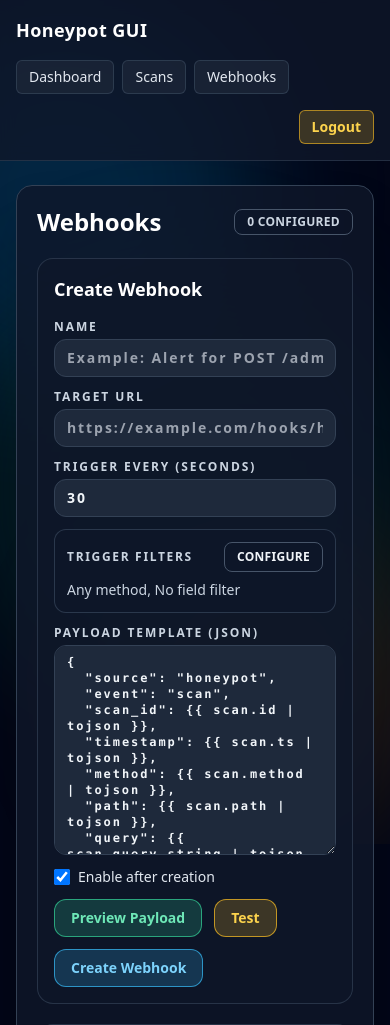
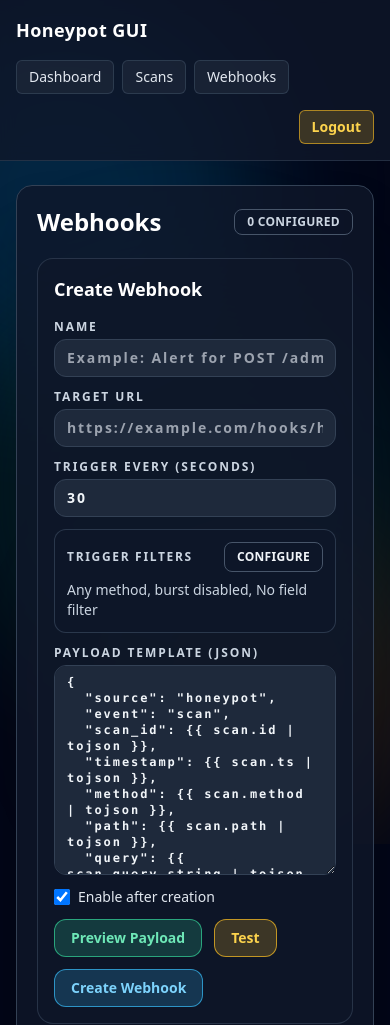
Before and after one commit to maede97/honeypot, a FastAPI app: template honeypot-gui/app/templates/webhooks.html in a window 390 px wide. Shown: the top 1025 px of the page. Run offline with FastAPI, Linux system fonts and the light colour scheme; the template is opened without the code that fills it, so the values that code supplies are empty; parts of the project's set-up code (start-up, migrations or seed data) failed here and were passed over; some libraries are stand-ins or nearby versions.

Commit message:
trigger on burst

```diff
--- a/honeypot-gui/app/main.py
+++ b/honeypot-gui/app/main.py
@@ -101,12 +101,30 @@ def _verify_password(submitted_password: str) -> bool:
 def _normalize_webhook_filter(
     filter_method: str,
     body_size_gt_zero: str,
+    burst_packets: str,
+    burst_window_seconds: str,
     filter_field: str,
     filter_operator: str,
     filter_value: str,
-) -> tuple[str, bool, str, str, str]:
+) -> tuple[str, bool, int, int, str, str, str]:
     normalized_method = filter_method.strip().upper()
     normalized_body_size = body_size_gt_zero.strip().lower() == "on"
+
+    burst_packets_text = burst_packets.strip()
+    burst_window_text = burst_window_seconds.strip()
+    try:
+        normalized_burst_packets = int(burst_packets_text) if burst_packets_text else 0
+        normalized_burst_window = int(burst_window_text) if burst_window_text else 0
+    except ValueError as exc:
+        raise HTTPException(status_code=400, detail="Burst filters must be integer values") from exc
+
+    if normalized_burst_packets < 0 or normalized_burst_window < 0:
+        raise HTTPException(status_code=400, detail="Burst filters must be non-negative")
+
+    burst_enabled = normalized_burst_packets > 0 or normalized_burst_window > 0
+    if burst_enabled and (normalized_burst_packets < 1 or normalized_burst_window < 1):
+        raise HTTPException(status_code=400, detail="Burst filter requires packets >= 1 and window >= 1")
+
     normalized_field = filter_field.strip()
     normalized_operator = filter_operator.strip().lower()
     normalized_value = filter_value.strip()
@@ -121,9 +139,25 @@ def _normalize_webhook_filter(
         raise HTTPException(status_code=400, detail="Unsupported filter operator")
 
     if not normalized_field:
-        return normalized_method, normalized_body_size, "", normalized_operator, ""
+        return (
+            normalized_method,
+            normalized_body_size,
+            normalized_burst_packets,
+            normalized_burst_window,
+            "",
+            normalized_operator,
+            "",
+        )
 
-    return normalized_method, normalized_body_size, normalized_field, normalized_operator, normalized_value
+    return (
+        normalized_method,
+        normalized_body_size,
+        normalized_burst_packets,
+        normalized_burst_window,
+        normalized_field,
+        normalized_operator,
+        normalized_value,
+    )
 
 
 def _validate_webhook_interval(interval_seconds: int) -> int:
@@ -279,6 +313,8 @@ async def webhooks_page(request: Request, msg: str = Query(default="")):
         webhook.id: _db.list_matching_scans(
             method_filter=webhook.filter_method,
             body_size_gt_zero=webhook.body_size_gt_zero,
+            burst_packets=webhook.burst_packets,
+            burst_window_seconds=webhook.burst_window_seconds,
             field_filter=webhook.filter_field,
             operator_filter=webhook.filter_operator,
             value_filter=webhook.filter_value,
@@ -310,6 +346,8 @@ async def webhooks_create(
     interval_seconds: int = Form(...),
     filter_method: str = Form(default=""),
     body_size_gt_zero: str = Form(default="off"),
+    burst_packets: str = Form(default="0"),
+    burst_window_seconds: str = Form(default="0"),
     filter_field: str = Form(default=""),
     filter_operator: str = Form(default="equals"),
     filter_value: str = Form(default=""),
@@ -320,9 +358,11 @@ async def webhooks_create(
 
     interval_clean = _validate_webhook_interval(interval_seconds)
     payload_clean = _validate_webhook_payload_template(payload_template)
-    method_clean, body_size_clean, field_clean, operator_clean, value_clean = _normalize_webhook_filter(
+    method_clean, body_size_clean, burst_packets_clean, burst_window_clean, field_clean, operator_clean, value_clean = _normalize_webhook_filter(
         filter_method,
         body_size_gt_zero,
+        burst_packets,
+        burst_window_seconds,
         filter_field,
         filter_operator,
         filter_value,
@@ -335,6 +375,8 @@ async def webhooks_create(
         interval_seconds=interval_clean,
         filter_method=method_clean,
         body_size_gt_zero=body_size_clean,
+        burst_packets=burst_packets_clean,
+        burst_window_seconds=burst_window_clean,
         filter_field=field_clean,
         filter_operator=operator_clean,
         filter_value=value_clean,
@@ -352,6 +394,8 @@ async def webhooks_test(
     target_url: str = Form(...),
     filter_method: str = Form(default=""),
     body_size_gt_zero: str = Form(default="off"),
+    burst_packets: str = Form(default="0"),
+    burst_window_seconds: str = Form(default="0"),
     filter_field: str = Form(default=""),
     filter_operator: str = Form(default="equals"),
     filter_value: str = Form(default=""),
@@ -360,9 +404,11 @@ async def webhooks_test(
     _ = request
 
     payload_clean = _validate_webhook_payload_template(payload_template)
-    method_clean, body_size_clean, field_clean, operator_clean, value_clean = _normalize_webhook_filter(
+    method_clean, body_size_clean, burst_packets_clean, burst_window_clean, field_clean, operator_clean, value_clean = _normalize_webhook_filter(
         filter_method,
         body_size_gt_zero,
+        burst_packets,
+        burst_window_seconds,
         filter_field,
         filter_operator,
         filter_value,
@@ -374,6 +420,8 @@ async def webhooks_test(
         payload_template=payload_clean,
         filter_method=method_clean,
         body_size_gt_zero=body_size_clean,
+        burst_packets=burst_packets_clean,
+        burst_window_seconds=burst_window_clean,
         filter_field=field_clean,
         filter_operator=operator_clean,
         filter_value=value_clean,
@@ -389,6 +437,8 @@ async def webhooks_preview(
     name: str = Form(...),
     filter_method: str = Form(default=""),
     body_size_gt_zero: str = Form(default="off"),
+    burst_packets: str = Form(default="0"),
+    burst_window_seconds: str = Form(default="0"),
     filter_field: str = Form(default=""),
     filter_operator: str = Form(default="equals"),
     filter_value: str = Form(default=""),
@@ -397,9 +447,11 @@ async def webhooks_preview(
     _ = request
 
     payload_clean = _validate_webhook_payload_template(payload_template)
-    method_clean, body_size_clean, field_clean, operator_clean, value_clean = _normalize_webhook_filter(
+    method_clean, body_size_clean, burst_packets_clean, burst_window_clean, field_clean, operator_clean, value_clean = _normalize_webhook_filter(
         filter_method,
         body_size_gt_zero,
+        burst_packets,
+        burst_window_seconds,
         filter_field,
         filter_operator,
         filter_value,
@@ -410,6 +462,8 @@ async def webhooks_preview(
         payload_template=payload_clean,
         filter_method=method_clean,
         body_size_gt_zero=body_size_clean,
+        burst_packets=burst_packets_clean,
+        burst_window_seconds=burst_window_clean,
         filter_field=field_clean,
         filter_operator=operator_clean,
         filter_value=value_clean,
@@ -436,6 +490,8 @@ async def webhook_edit_page(request: Request, webhook_id: int):
             "preview_rows": _db.list_matching_scans(
                 method_filter=webhook.filter_method,
                 body_size_gt_zero=webhook.body_size_gt_zero,
+                burst_packets=webhook.burst_packets,
+                burst_window_seconds=webhook.burst_window_seconds,
                 field_filter=webhook.filter_field,
                 operator_filter=webhook.filter_operator,
                 value_filter=webhook.filter_value,
@@ -455,6 +511,8 @@ async def webhook_edit_submit(
     interval_seconds: int = Form(...),
     filter_method: str = Form(default=""),
     body_size_gt_zero: str = Form(default="off"),
+    burst_packets: str = Form(default="0"),
+    burst_window_seconds: str = Form(default="0"),
     filter_field: str = Form(default=""),
     filter_operator: str = Form(default="equals"),
     filter_value: str = Form(default=""),
@@ -465,9 +523,11 @@ async def webhook_edit_submit(
 
     interval_clean = _validate_webhook_interval(interval_seconds)
     payload_clean = _validate_webhook_payload_template(payload_template)
-    method_clean, body_size_clean, field_clean, operator_clean, value_clean = _normalize_webhook_filter(
+    method_clean, body_size_clean, burst_packets_clean, burst_window_clean, field_clean, operator_clean, value_clean = _normalize_webhook_filter(
         filter_method,
         body_size_gt_zero,
+        burst_packets,
+        burst_window_seconds,
         filter_field,
         filter_operator,
         filter_value,
@@ -481,6 +541,8 @@ async def webhook_edit_submit(
         interval_seconds=interval_clean,
         filter_method=method_clean,
         body_size_gt_zero=body_size_clean,
+        burst_packets=burst_packets_clean,
+        burst_window_seconds=burst_window_clean,
         filter_field=field_clean,
         filter_operator=operator_clean,
         filter_value=value_clean,
--- a/honeypot-gui/app/templates/webhooks.html
+++ b/honeypot-gui/app/templates/webhooks.html
@@ -53,6 +53,8 @@
 
         <input type="hidden" name="filter_method" value="" data-create-filter-method />
         <input type="hidden" name="body_size_gt_zero" value="off" data-create-filter-body-size />
+        <input type="hidden" name="burst_packets" value="0" data-create-filter-burst-packets />
+        <input type="hidden" name="burst_window_seconds" value="0" data-create-filter-burst-window />
         <input type="hidden" name="filter_field" value="" data-create-filter-field />
         <input type="hidden" name="filter_operator" value="equals" data-create-filter-operator />
         <input type="hidden" name="filter_value" value="" data-create-filter-value />
@@ -68,7 +70,7 @@
               Configure
             </button>
           </div>
-          <p data-create-filter-summary class="mt-2 text-sm text-slate-300">Any method, no field filter, body size unrestricted.</p>
+          <p data-create-filter-summary class="mt-2 text-sm text-slate-300">Any method, no field filter, body size unrestricted, burst disabled.</p>
         </div>
 
         <label class="grid gap-1 text-xs font-semibold uppercase tracking-[0.16em] text-slate-300">
@@ -180,6 +182,9 @@
           {% if webhook.body_size_gt_zero %}
           <span class="font-mono text-xs text-amber-300">body_size > 0</span><br />
           {% endif %}
+          {% if webhook.burst_packets > 0 and webhook.burst_window_seconds > 0 %}
+          <span class="font-mono text-xs text-rose-300">same IP: {{ webhook.burst_packets }} in {{ webhook.burst_window_seconds }}s</span><br />
+          {% endif %}
           {% if webhook.filter_field %}
           <span class="font-mono text-xs">{{ webhook.filter_field }} {{ webhook.filter_operator }} {{ webhook.filter_value }}</span>
           {% else %}
@@ -272,6 +277,23 @@
       <input type="text" data-create-modal-value class="w-full rounded-xl border border-slate-700 bg-slate-800 px-3 py-2 text-sm text-slate-100 outline-none transition focus:border-sky-400" />
     </label>
 
+    <div class="mt-3 rounded-xl border border-slate-700/80 bg-slate-900/70 p-3">
+      <label class="inline-flex items-center gap-2 text-sm font-medium text-slate-200">
+        <input type="checkbox" data-create-modal-burst-enabled class="h-4 w-4 rounded border-slate-600 bg-slate-800 text-sky-500" />
+        Trigger when same IP sends burst traffic
+      </label>
+      <div class="mt-3 grid gap-3 sm:grid-cols-2">
+        <label class="grid gap-1 text-xs font-semibold uppercase tracking-[0.16em] text-slate-300">
+          Packets (X)
+          <input type="number" min="1" data-create-modal-burst-packets class="w-full rounded-xl border border-slate-700 bg-slate-800 px-3 py-2 text-sm text-slate-100 outline-none transition focus:border-sky-400" />
+        </label>
+        <label class="grid gap-1 text-xs font-semibold uppercase tracking-[0.16em] text-slate-300">
+          Interval Seconds (Y)
+          <input type="number" min="1" data-create-modal-burst-window class="w-full rounded-xl border border-slate-700 bg-slate-800 px-3 py-2 text-sm text-slate-100 outline-none transition focus:border-sky-400" />
+        </label>
+      </div>
+    </div>
+
     <div class="mt-4 flex items-center justify-end gap-3">
       <button type="button" data-close-create-filters class="rounded-lg border border-slate-600 px-3 py-1.5 text-xs font-semibold uppercase tracking-wide text-slate-100 transition hover:border-slate-300">Cancel</button>
       <button type="button" data-save-create-filters class="rounded-lg border border-sky-400/70 bg-sky-400/20 px-3 py-1.5 text-xs font-semibold uppercase tracking-wide text-sky-300 transition hover:bg-sky-400/30">Save Filters</button>
@@ -298,6 +320,8 @@
 
     const hiddenMethod = document.querySelector('[data-create-filter-method]');
     const hiddenBodySize = document.querySelector('[data-create-filter-body-size]');
+    const hiddenBurstPackets = document.querySelector('[data-create-filter-burst-packets]');
+    const hiddenBurstWindow = document.querySelector('[data-create-filter-burst-window]');
     const hiddenField = document.querySelector('[data-create-filter-field]');
     const hiddenOperator = document.querySelector('[data-create-filter-operator]');
     const hiddenValue = document.querySelector('[data-create-filter-value]');
@@ -305,15 +329,23 @@
 
     const modalMethod = document.querySelector('[data-create-modal-method]');
     const modalBodySize = document.querySelector('[data-create-modal-body-size]');
+    const modalBurstEnabled = document.querySelector('[data-create-modal-burst-enabled]');
+    const modalBurstPackets = document.querySelector('[data-create-modal-burst-packets]');
+    const modalBurstWindow = document.querySelector('[data-create-modal-burst-window]');
     const modalField = document.querySelector('[data-create-modal-field]');
     const modalOperator = document.querySelector('[data-create-modal-operator]');
     const modalValue = document.querySelector('[data-create-modal-value]');
 
-    function summaryText(method, bodySize, field, operator, value) {
+    function summaryText(method, bodySize, burstPackets, burstWindow, field, operator, value) {
       const parts = [];
       parts.push(method ? `method = ${method}` : 'Any method');
       if (bodySize === 'on') {
         parts.push('body_size > 0');
+      }
+      if (Number(burstPackets) > 0 && Number(burstWindow) > 0) {
+        parts.push(`same IP: ${burstPackets} in ${burstWindow}s`);
+      } else {
+        parts.push('burst disabled');
       }
       if (field && value) {
         parts.push(`${field} ${operator} ${value}`);
@@ -324,7 +356,15 @@
     }
 
     function refreshSummary() {
-      summary.textContent = summaryText(hiddenMethod.value, hiddenBodySize.value, hiddenField.value, hiddenOperator.value, hiddenValue.value);
+      summary.textContent = summaryText(
+        hiddenMethod.value,
+        hiddenBodySize.value,
+        hiddenBurstPackets.value,
+        hiddenBurstWindow.value,
+        hiddenField.value,
+        hiddenOperator.value,
+        hiddenValue.value,
+      );
     }
 
     function setTestResult(type, text) {
@@ -355,6 +395,9 @@
     function openModal() {
       modalMethod.value = hiddenMethod.value;
       modalBodySize.checked = hiddenBodySize.value === 'on';
+      modalBurstEnabled.checked = Number(hiddenBurstPackets.value) > 0 && Number(hiddenBurstWindow.value) > 0;
+      modalBurstPackets.value = Number(hiddenBurstPackets.value) > 0 ? hiddenBurstPackets.value : '';
+      modalBurstWindow.value = Number(hiddenBurstWindow.value) > 0 ? hiddenBurstWindow.value : '';
       modalField.value = hiddenField.value;
       modalOperator.value = hiddenOperator.value || 'equals';
       modalValue.value = hiddenValue.value;
@@ -372,6 +415,13 @@
     document.querySelector('[data-save-create-filters]').addEventListener('click', () => {
       hiddenMethod.value = modalMethod.value;
       hiddenBodySize.value = modalBodySize.checked ? 'on' : 'off';
+      if (modalBurstEnabled.checked) {
+        hiddenBurstPackets.value = String(Math.max(1, Number(modalBurstPackets.value || '0')));
+        hiddenBurstWindow.value = String(Math.max(1, Number(modalBurstWindow.value || '0')));
+      } else {
+        hiddenBurstPackets.value = '0';
+        hiddenBurstWindow.value = '0';
+      }
       hiddenField.value = modalField.value;
       hiddenOperator.value = modalOperator.value;
       hiddenValue.value = modalValue.value;
```
Also changed, not shown: honeypot-gui/app/database.py (+38 -3 lines), honeypot-gui/app/templates/webhook_edit.html (+49 -2 lines), honeypot-gui/app/webhooks.py (+94 -9 lines).
